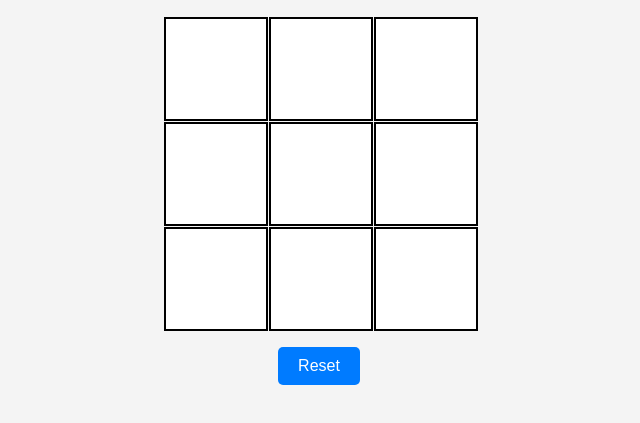
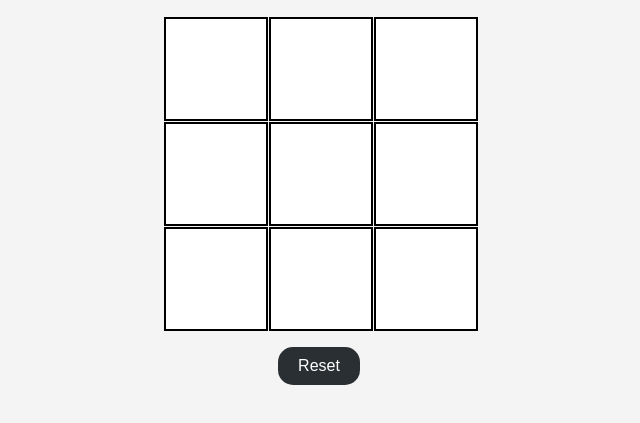
Before and after one commit to kalmevarad/tic-tac-teo, a plain HTML site: page index.html in a window 1280 px wide. Shown: the part 133-556 px from the top of the page, without its empty margins (321-961 px from the left). Drawn offline with Linux system fonts and the light colour scheme.

Commit message:
tic tac toe

```diff
--- a/index.html
+++ b/index.html
@@ -46,13 +46,13 @@
         padding: 10px 20px;
         font-size: 1rem;
         border: none;
-        background-color: #007bff;
+        background-color: #2a2f34;
         color: white;
         cursor: pointer;
-        border-radius: 5px;
+        border-radius: 15px;
       }
       .reset:hover {
-        background-color: #0056b3;
+        background-color: #000000;
       }
       .current-player {
         font-size: 1.2rem;
```
